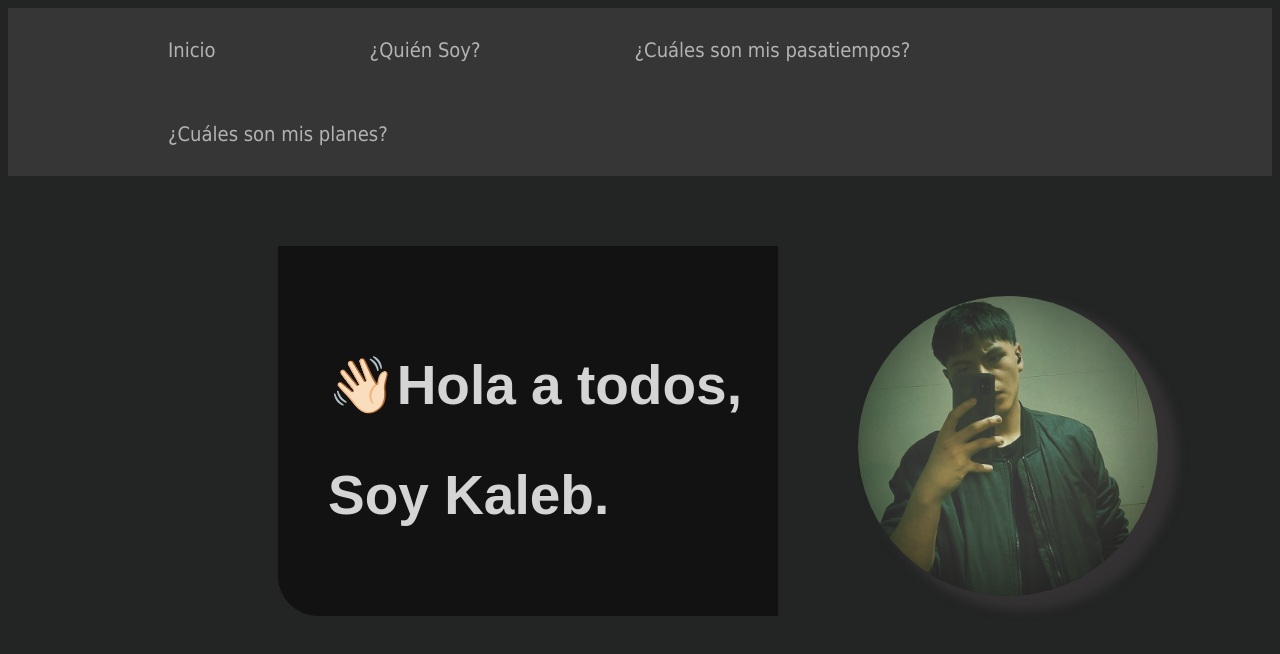
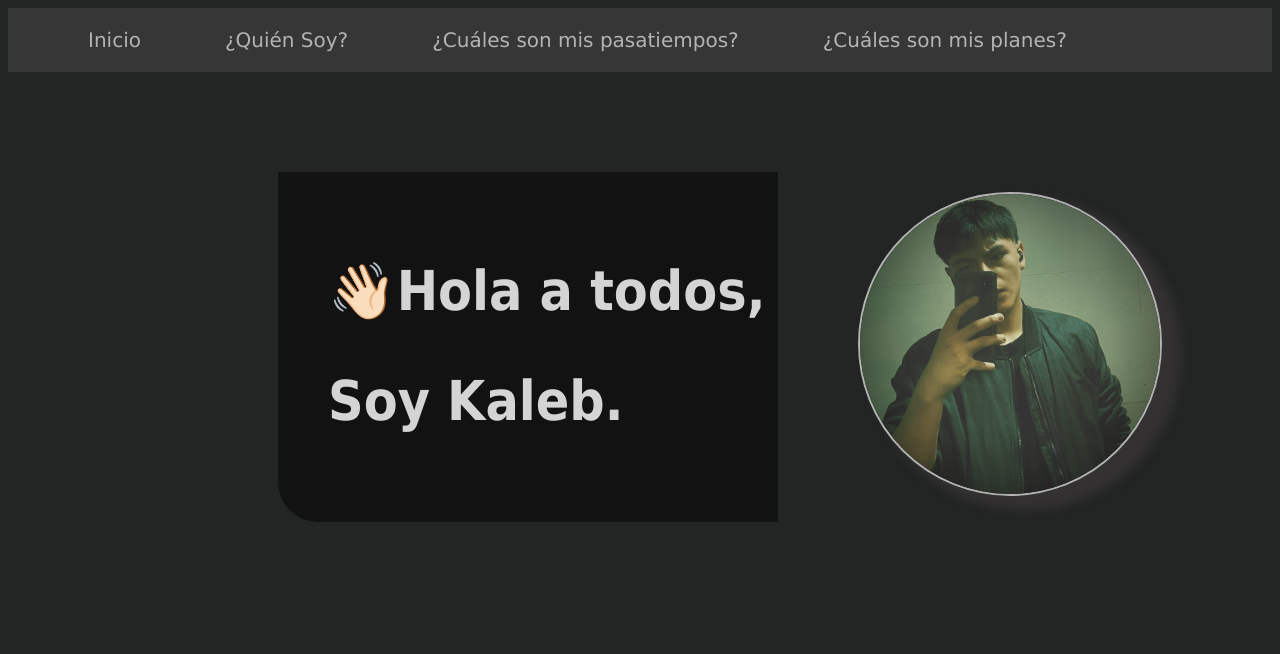
Before and after one commit to arkva-go/arkva-go.github.io, a plain HTML site: page index.html in a window 1280 px wide. Drawn offline with Linux system fonts and the light colour scheme.

Commit message:
new files

```diff
--- a/style.css
+++ b/style.css
@@ -9,14 +9,20 @@ body {
 }
 .nav-item {
     display: inline-block;
-    padding: 30px
+    padding: 20px
 }
 .nav-link {
     color: #b3b3b3;
     text-decoration: none;
     font-size: 20px;
-    font-family: tahoma;
-    padding-left: 90px;
+    font-family: Verdana;
+    padding: 20px;
+    border-radius: 0;
+    transition: border-radius 0.5s, background-color 0.5s;
+}
+.nav-link:hover {
+    background-color: #131212;
+    border-radius: 15px;
 }
 .flexbox {
     display: flex;
@@ -24,11 +30,11 @@ body {
 }
 .flex-item:first-child {
     background-color: #131212;
-    margin-top: 50px;
+    margin-top: 80px;
     margin-left: 250px;
     width: 450px;
     height: 300px;
-    padding-top: 70px;
+    padding-top: 50px;
     padding-left: 50px;
     border-radius: 0px 0px 0px 40px;
 }
@@ -41,9 +47,10 @@ img{
     height: 300px;
     border-radius: 50%;
     box-shadow: 15px 10px 10px 5px #333131;
+    border: 2px solid #b3b3b3 ;
 }
 .content{
     font-size: 55px;
-    font-family: arial;
+    font-family: tahoma;
     color: #d4d4d4;
 }
```
